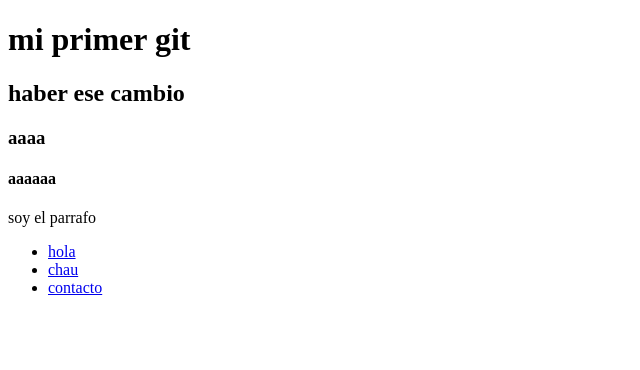
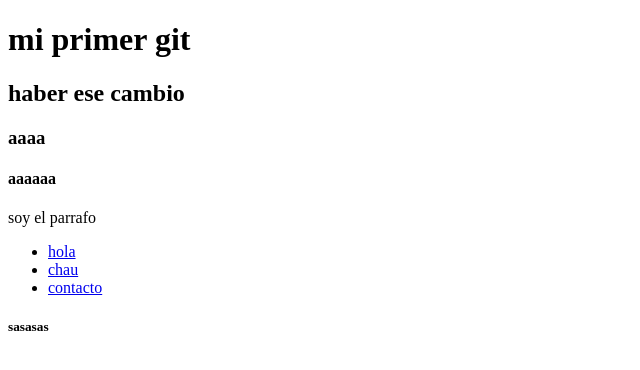
Before and after one commit to ELMENTOR1991/mi-primer-git, a plain HTML site: page index.html in a window 1280 px wide. Shown: the full height of the page, 0-640 px from the left. Drawn offline with Linux system fonts and the light colour scheme.

Commit message:
mi primer git
cambios

```diff
--- a/index.html
+++ b/index.html
@@ -18,6 +18,7 @@
         <li><a href="#">chau</a></li>
         <li><a href="#">contacto</a></li>
         </ul>
+         <h5>sasasas</h5>
     </Nav>
 </body>
 </html>
```
